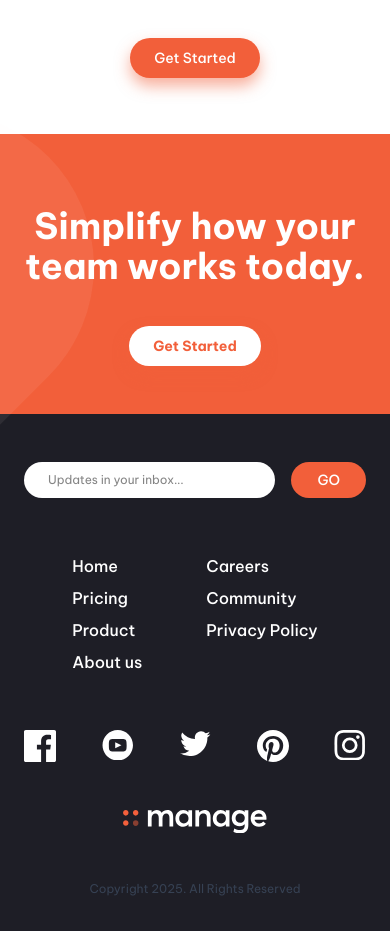
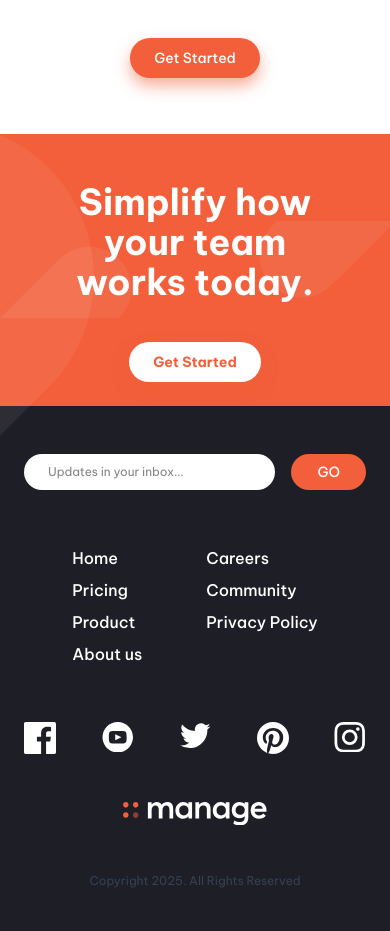
Before and after one commit to Alyssandria/FM_MANAGE, a Next.js app: page / in a window 390 px wide. Shown: the part 3220-4151 px from the top of the page. Built offline with nearby package versions, Linux system fonts and the light colour scheme.

Commit message:
feat: footer wip

```diff
--- a/app/page.tsx
+++ b/app/page.tsx
@@ -3,7 +3,8 @@ import HeroIllustration from "./assets/illustration-intro.svg";
 import Image from "next/image";
 import { NavLink } from "@/components/ui/nav-link";
 import { TestimonialCarousel } from "@/components/testimonial-carousel";
-import patternBg from "./assets/bg-simplify-section-mobile.svg";
+import simplifyPatternMobile from "./assets/bg-simplify-section-mobile.svg";
+import simplifyPatternDesktop from "./assets/bg-simplify-section-desktop.svg";
 import heroPattern from "./assets/bg-tablet-pattern.svg";
 
 export default function Home() {
@@ -34,7 +35,7 @@ export default function Home() {
           alt="Aestethic"
         />
         <div className="container flex flex-col gap-14 md:p-12 md:flex-row">
-          <div className="p-6 md:p-12 text-center flex flex-col gap-5 md:gap-8 justify-center items-center md:justify-start md:text-left md:py-0">
+          <div className="p-6 text-center flex flex-col gap-5 md:gap-8 justify-center items-center md:justify-start md:text-left md:p-0">
             <h2 className="text-primary-foreground text-3xl font-bold md:text-4xl">{MAIN.FEATURES.TAGLINE}</h2>
             <p className="text-gray-400 lg:w-4/5 md:self-start">{MAIN.FEATURES.SUBTITLE}</p>
           </div>
@@ -60,12 +61,15 @@ export default function Home() {
         <TestimonialCarousel />
         <NavLink href={"/"} variant={"pill"} className="self-center text-sm w-fit">Get Started</NavLink>
       </section>
-      <section className="relative bg-primary py-12 flex flex-col justify-center items-center gap-4">
-        <Image src={patternBg} className="z-10 absolute left-0 object-contain" alt="Aestethic" />
-        <div className="p-6 text-center">
-          <h2 className="text-secondary-foreground text-4xl font-bold">{MAIN.MARKETING.TAGLINE}</h2>
+      <section className="relative bg-primary">
+        <Image src={simplifyPatternMobile} className="md:hidden z-10 absolute left-0 object-contain" alt="Aestethic" />
+        <Image src={simplifyPatternDesktop} className="z-10 size-full absolute top-0 left-0 object-contain" alt="Aestethic" />
+        <div className="container p-6 md:p-12 flex flex-col justify-center items-center gap-4 md:flex-row md:justify-between">
+          <div className="p-6 text-center md:w-1/2 md:text-left">
+            <h2 className="text-secondary-foreground text-4xl font-bold">{MAIN.MARKETING.TAGLINE}</h2>
+          </div>
+          <NavLink href={"/"} variant={"pill"} className="self-center text-sm w-fit bg-white text-primary font-bold">Get Started</NavLink>
         </div>
-        <NavLink href={"/"} variant={"pill"} className="self-center text-sm w-fit bg-white text-primary font-bold">Get Started</NavLink>
       </section>
     </div>
   );
--- a/components/footer.tsx
+++ b/components/footer.tsx
@@ -7,7 +7,7 @@ export const Footer = () => {
   return (
     <footer className="bg-[#1e1e26] w-full p-6 py-12 md:p-12">
       <div className="container flex flex-col gap-12">
-        <div className="flex flex-col gap-14">
+        <div className="flex flex-col gap-14 md:flex-row-reverse md:justify-between">
           <div className="flex items-center gap-4">
             <input className="w-full block py-2.5 px-6 bg-white rounded-full max-md:placeholder:text-xs max-md:text-xs" placeholder="Updates in your inbox..." />
             <Button className="text-secondary-foreground py-2.5 px-6.5 rounded-full">GO</Button>
@@ -23,8 +23,8 @@ export const Footer = () => {
               </ul>
             </nav>
           </div>
-          <div className="flex flex-col items-center justify-center gap-12 w-full">
-            <div className="w-full flex items-center justify-between">
+          <div className="flex flex-col items-center justify-center gap-12 w-full md:flex-col-reverse ">
+            <div className="w-full flex items-center justify-between md:justify-start md:gap-4">
               {SOCIALS.map(el => (
                 <div className="size-8" key={el.NAME}>
                   {el.ICON}
--- a/components/testimonial-carousel.tsx
+++ b/components/testimonial-carousel.tsx
@@ -32,7 +32,7 @@ export const TestimonialCarousel = () => {
       <Carousel setApi={setApi} opts={{ loop: true }}>
         <CarouselContent>
           {MAIN.TESTIMONIALS.CARDS.map((el, i) => (
-            <CarouselItem key={i} className={cn("relative", el.CLASSNAME)}>
+            <CarouselItem key={i} className={cn("relative md:basis-1/2", el.CLASSNAME)}>
               <div className="px-8 pb-12 w-full bg-gray-100 mt-16 relative">
                 <Image src={el.AVATAR} alt="Testimonial Avatar" width={80} height={80} className="absolute -top-1/8 left-1/2 -translate-x-1/2" />
                 <div className="flex flex-col items-center justify-center gap-6">
```
